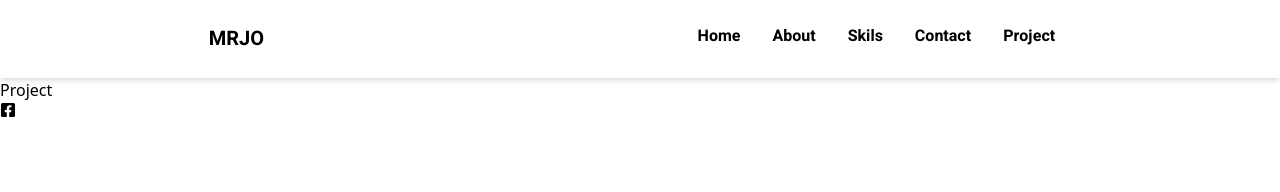
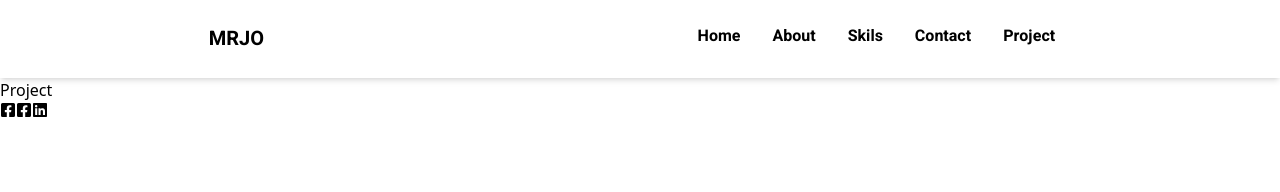
Before and after one commit to omotuwaojo/portfolio-react, a React (Vite) app: page /project in a window 1280 px wide. Shown: the top 192 px of the page. Built offline with nearby package versions, Linux system fonts and the light colour scheme.

Commit message:
update footer

```diff
--- a/src/components/Footer.jsx
+++ b/src/components/Footer.jsx
@@ -1,5 +1,7 @@
 import React from 'react'
 import { FaFacebookSquare } from 'react-icons/fa';
+import { FaLinkedin } from "react-icons/fa6";
+import { FaWhatsappSquare } from "react-icons/fa";
 import { Link, NavLink } from "react-router-dom";
 
 
@@ -7,6 +9,8 @@ export default function Footer() {
   return (
     <div className='flex'>
       <Link to=""><FaFacebookSquare /></Link>
+      <Link to=""><FaFacebookSquare /></Link>
+      <Link to=""><FaLinkedin /></Link>
     </div>
   )
 }
```
